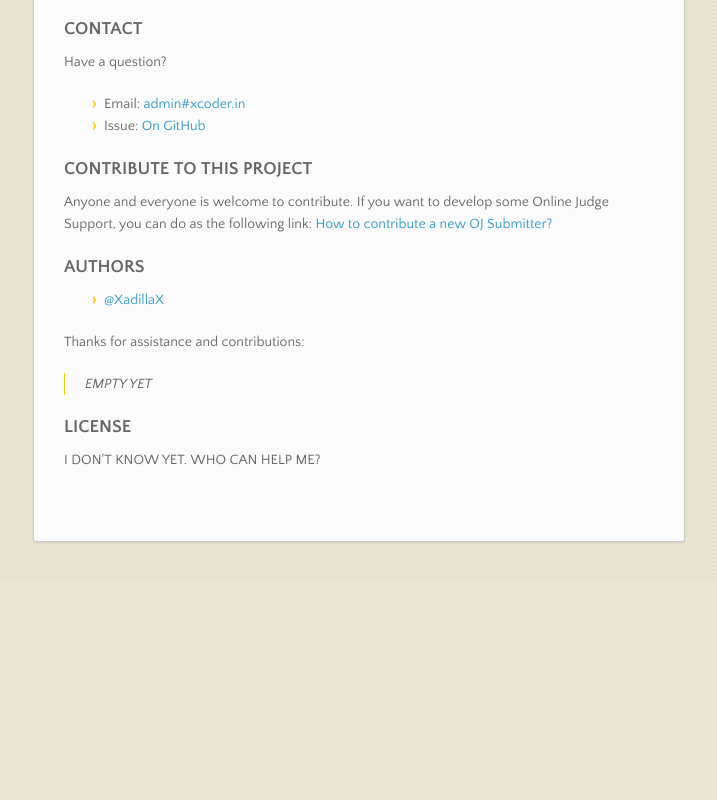
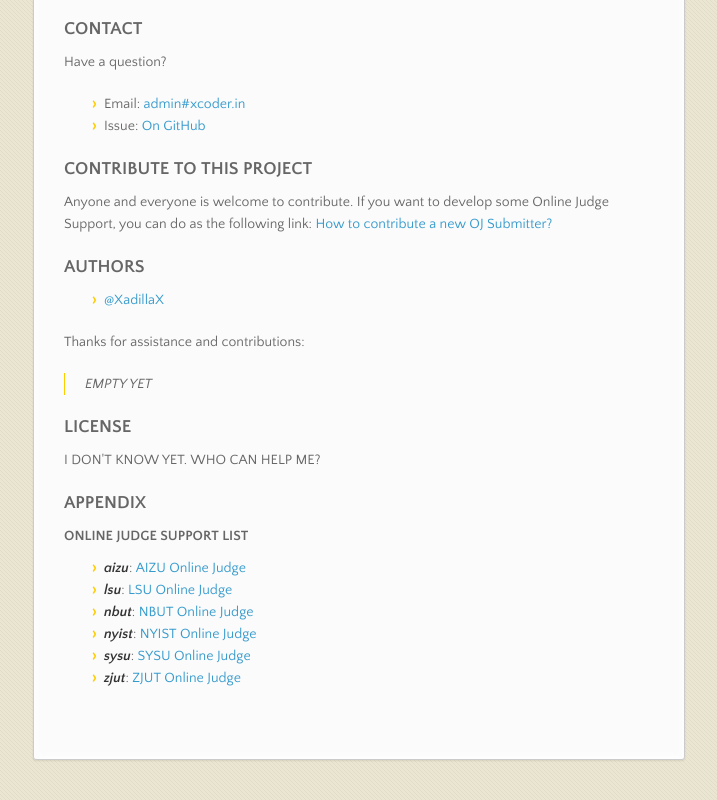
Before and after one commit to XadillaX/vjudge-submitter.old, a plain HTML site: page index.html in a window 1280 px wide. Shown: the part 4210-5010 px from the top of the page, without its empty margins (282-999 px from the left). Before the commit the page ends 4792 px from the top, so only its background shows below. Drawn offline with nearby package versions, Linux system fonts and the light colour scheme.

```diff
--- a/index.html
+++ b/index.html
@@ -267,6 +267,33 @@
 <a name="license" class="anchor" href="#license"><span class="octicon octicon-link"></span></a>LICENSE</h3>
 
 <p>I DON'T KNOW YET. WHO CAN HELP ME?</p>
+
+<h3>
+<a name="appendix" class="anchor" href="#appendix"><span class="octicon octicon-link"></span></a>APPENDIX</h3>
+
+<h4>
+<a name="online-judge-support-list" class="anchor" href="#online-judge-support-list"><span class="octicon octicon-link"></span></a>ONLINE JUDGE SUPPORT LIST</h4>
+
+<ul>
+<li>
+<strong><em>aizu</em></strong>: <a href="http://judge.u-aizu.ac.jp/onlinejudge/">AIZU Online Judge</a>
+</li>
+<li>
+<strong><em>lsu</em></strong>: <a href="http://acms.lsu.edu.cn:81/OnlineJudge/">LSU Online Judge</a>
+</li>
+<li>
+<strong><em>nbut</em></strong>: <a href="http://acm.nbut.edu.cn/">NBUT Online Judge</a>
+</li>
+<li>
+<strong><em>nyist</em></strong>: <a href="http://acm.nyist.net/JudgeOnline/">NYIST Online Judge</a>
+</li>
+<li>
+<strong><em>sysu</em></strong>: <a href="http://soj.me/">SYSU Online Judge</a>
+</li>
+<li>
+<strong><em>zjut</em></strong>: <a href="http://cpp.zjut.edu.cn/">ZJUT Online Judge</a>
+</li>
+</ul>
       </section>
       <footer>
         <p>Project maintained by <a href="https://github.com/XadillaX">XadillaX</a></p>
```
Also changed, not shown: params.json (+1 -1 lines).
